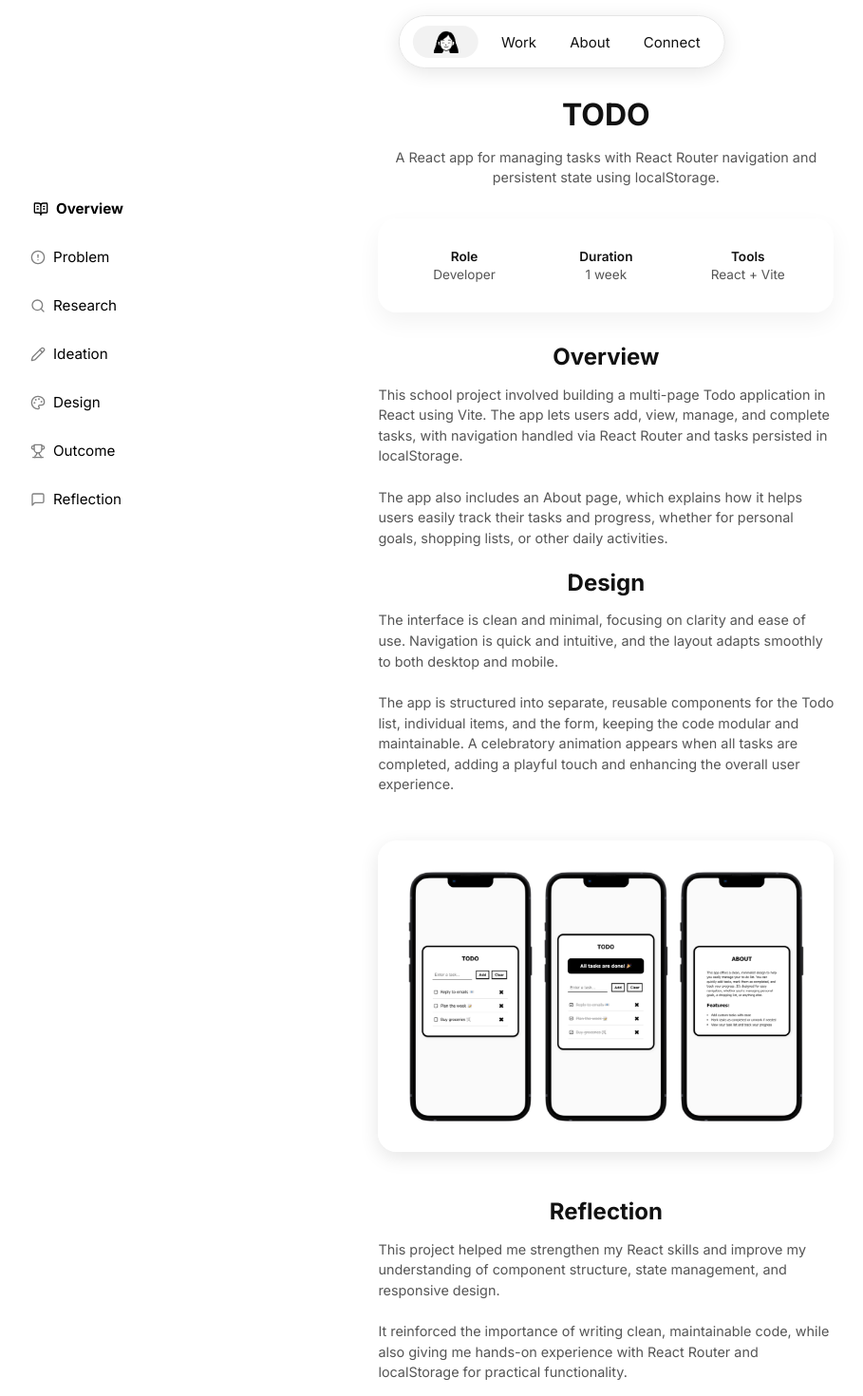
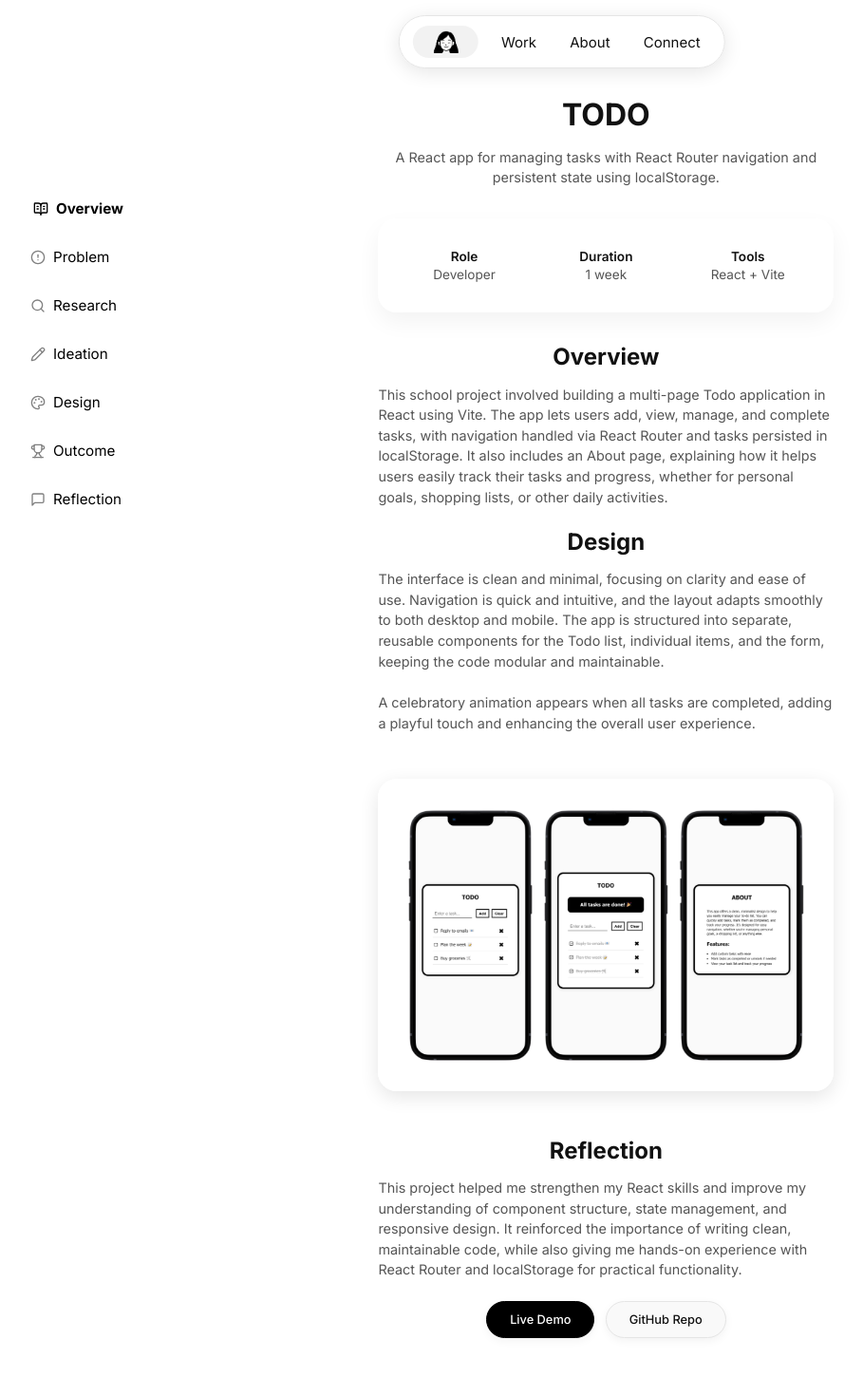
Before and after one commit to desjohnsen/portfolio, a React (Vite) app: page /project/3 in a window 1280 px wide. Shown: the top 1470 px of the page at 95% size, without its empty margins (48-957 px from the left). Built offline with nearby package versions, Linux system fonts and the light colour scheme.

Commit message:
docs: clean up project text layout and combine paragraphs project3

```diff
--- a/src/pages/Project3.jsx
+++ b/src/pages/Project3.jsx
@@ -14,33 +14,27 @@ const Project3 = () => {
       <section id="overview" className="project-content">
         <h2>Overview</h2>
         <p>
-          This school project involved building a multi-page Todo application in React using Vite. The app lets users add, view, manage, and complete tasks, with navigation handled via React Router and tasks persisted in localStorage.
-        </p>
-        <p>
-          The app also includes an About page, which explains how it helps users easily track their tasks and progress, whether for personal goals, shopping lists, or other daily activities.
+          This school project involved building a multi-page Todo application in React using Vite. The app lets users add, view, manage, and complete tasks, with navigation handled via React Router and tasks persisted in localStorage. It also includes an About page, explaining how it helps users easily track their tasks and progress, whether for personal goals, shopping lists, or other daily activities.
         </p>
       </section>
 
       <section id="design" className="project-content">
         <h2>Design</h2>
         <p>
-          The interface is clean and minimal, focusing on clarity and ease of use. Navigation is quick and intuitive, and the layout adapts smoothly to both desktop and mobile.
+          The interface is clean and minimal, focusing on clarity and ease of use. Navigation is quick and intuitive, and the layout adapts smoothly to both desktop and mobile. The app is structured into separate, reusable components for the Todo list, individual items, and the form, keeping the code modular and maintainable.
         </p>
         <p>
-          The app is structured into separate, reusable components for the Todo list, individual items, and the form, keeping the code modular and maintainable. A celebratory animation appears when all tasks are completed, adding a playful touch and enhancing the overall user experience.
+          A celebratory animation appears when all tasks are completed, adding a playful touch and enhancing the overall user experience.
         </p>
         <div className="project-image-wrapper">
           <img src={todo} alt="todo app" className="project-image" />
-      </div>
+        </div>
       </section>
 
       <section id="reflection" className="project-content">
         <h2>Reflection</h2>
         <p>
-          This project helped me strengthen my React skills and improve my understanding of component structure, state management, and responsive design.
-        </p>
-        <p>
-          It reinforced the importance of writing clean, maintainable code, while also giving me hands-on experience with React Router and localStorage for practical functionality.
+          This project helped me strengthen my React skills and improve my understanding of component structure, state management, and responsive design. It reinforced the importance of writing clean, maintainable code, while also giving me hands-on experience with React Router and localStorage for practical functionality.
         </p>
       </section>
 
```
